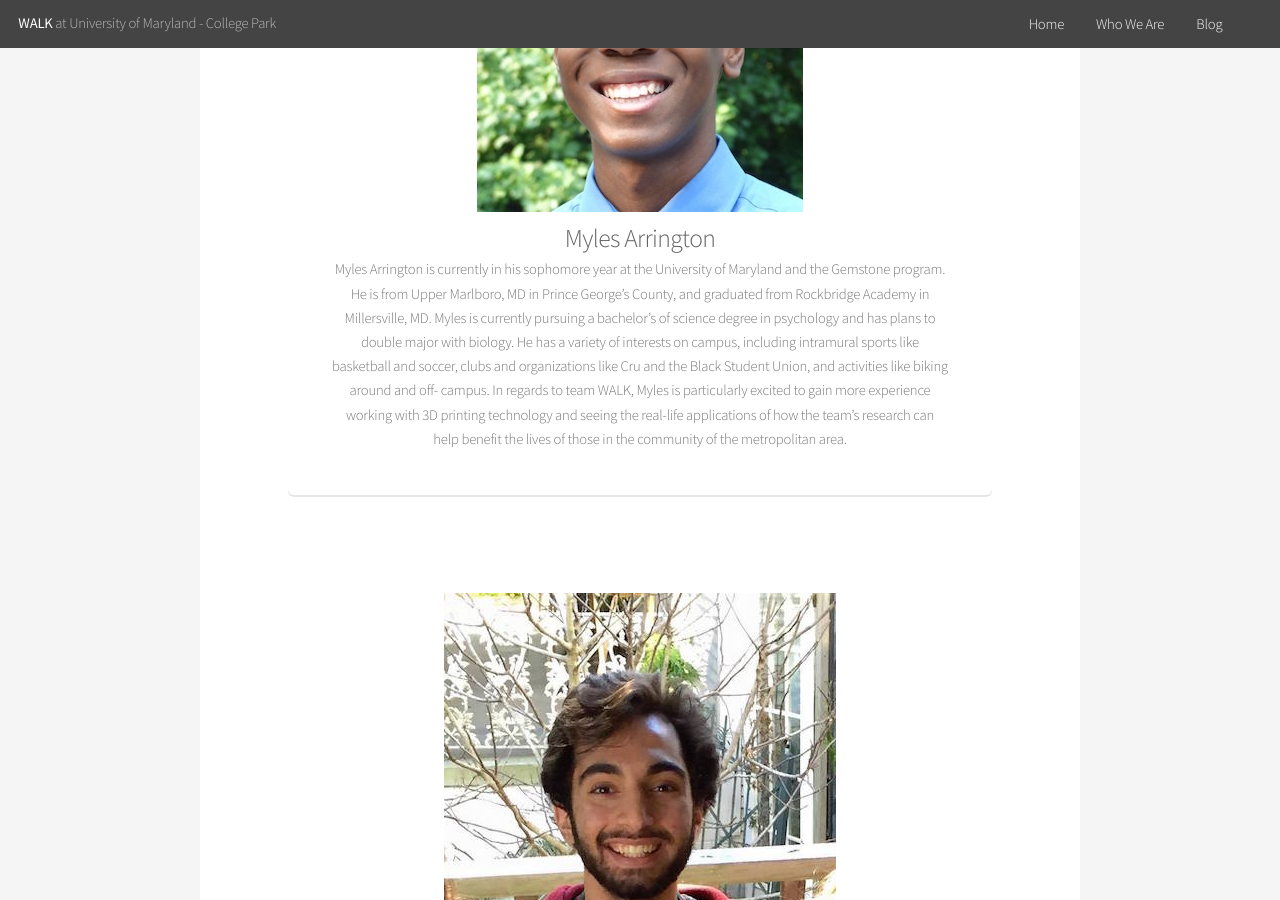
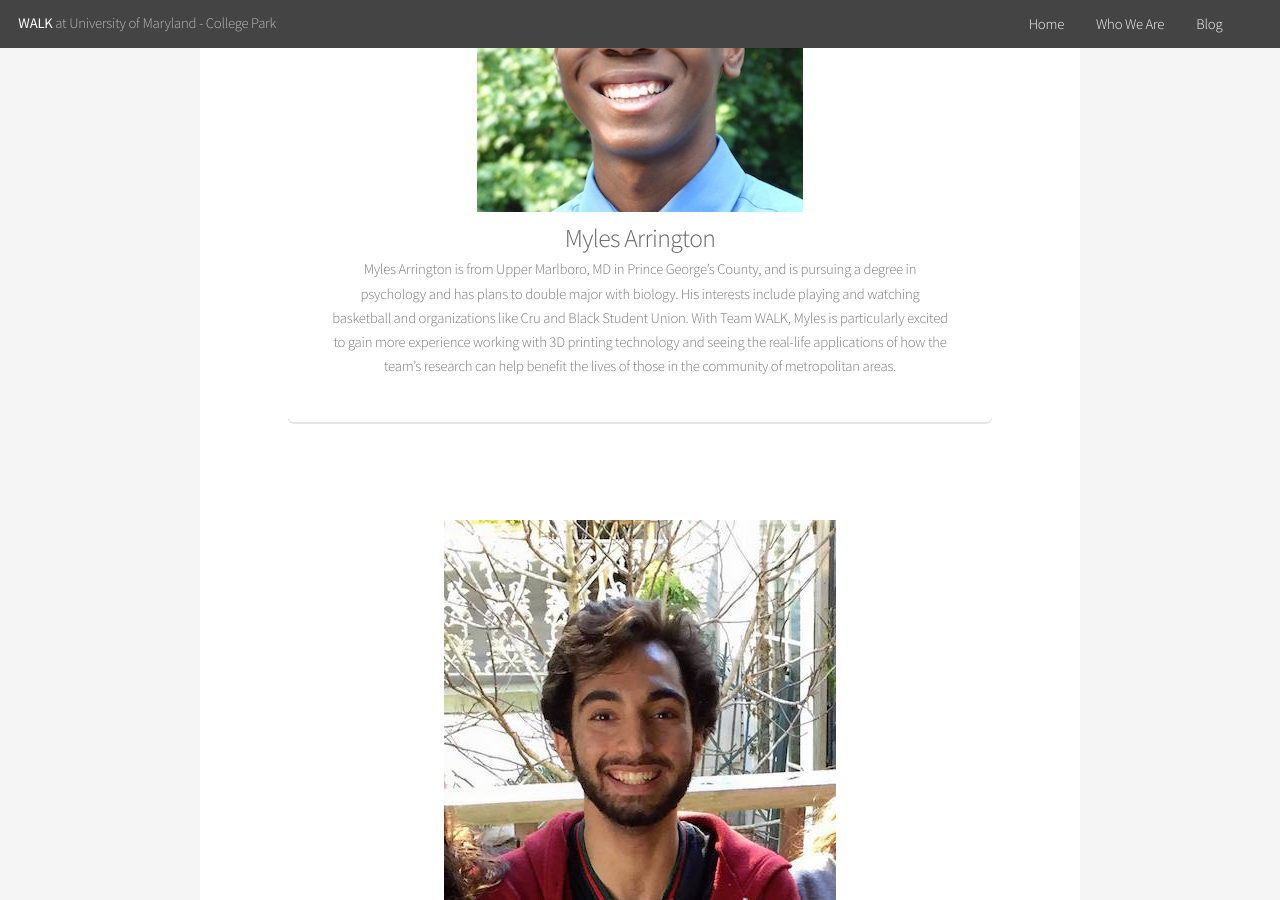
Before and after one commit to ednusi/team-walk, a Jekyll site: the page built from who_we_are/index.html, in a window 1280 px wide and 900 px high, scrolled down 1725 px. Built offline with Jekyll 4.4.1, drawn with Linux system fonts in a browser that asks for light colours.

Commit message:
Updated Myles's bio

```diff
--- a/who_we_are/index.html
+++ b/who_we_are/index.html
@@ -30,15 +30,12 @@ layout: default
                 <section class="box special">
                 <img src="{{ site.baseurl }}/assets/images/Myles_Arrington_headshot.jpg"/>
                 <h3>Myles Arrington</h3>
-                Myles Arrington is currently in his sophomore year at the University of Maryland and the
-                Gemstone program. He is from Upper Marlboro, MD in Prince George’s County, and graduated
-                from Rockbridge Academy in Millersville, MD. Myles is currently pursuing a bachelor’s of
-                science degree in psychology and has plans to double major with biology. He has a variety of
-                interests on campus, including intramural sports like basketball and soccer, clubs and
-                organizations like Cru and the Black Student Union, and activities like biking around and off-
-                campus. In regards to team WALK, Myles is particularly excited to gain more experience
-                working with 3D printing technology and seeing the real-life applications of how the team’s
-                research can help benefit the lives of those in the community of the metropolitan area.
+               Myles Arrington is from Upper Marlboro, MD in Prince George’s County, and is pursuing a
+	       degree in psychology and has plans to double major with biology. His interests include playing
+	       and watching basketball and organizations like Cru and Black Student Union. With Team
+	       WALK, Myles is particularly excited to gain more experience working with 3D printing
+	       technology and seeing the real-life applications of how the team’s research can help benefit the
+	       lives of those in the community of metropolitan areas.
                 </section>
 
                 <br>
```
